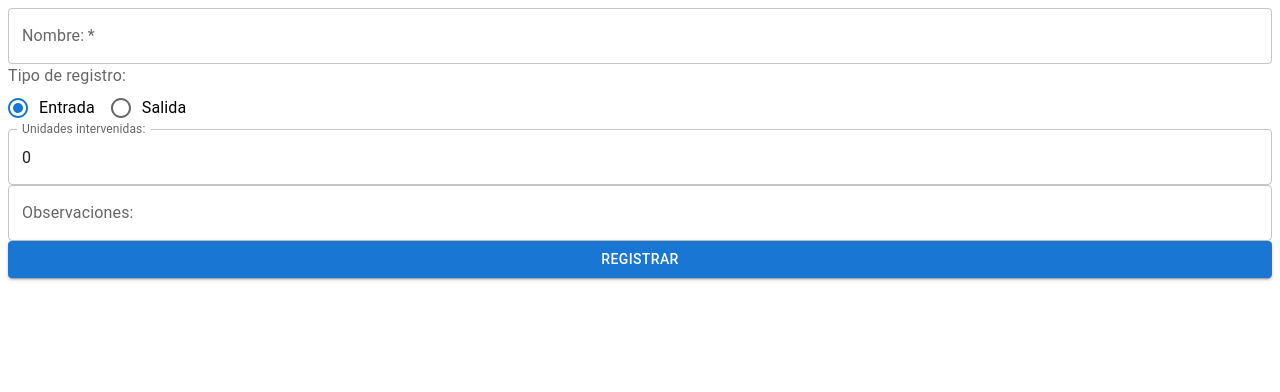
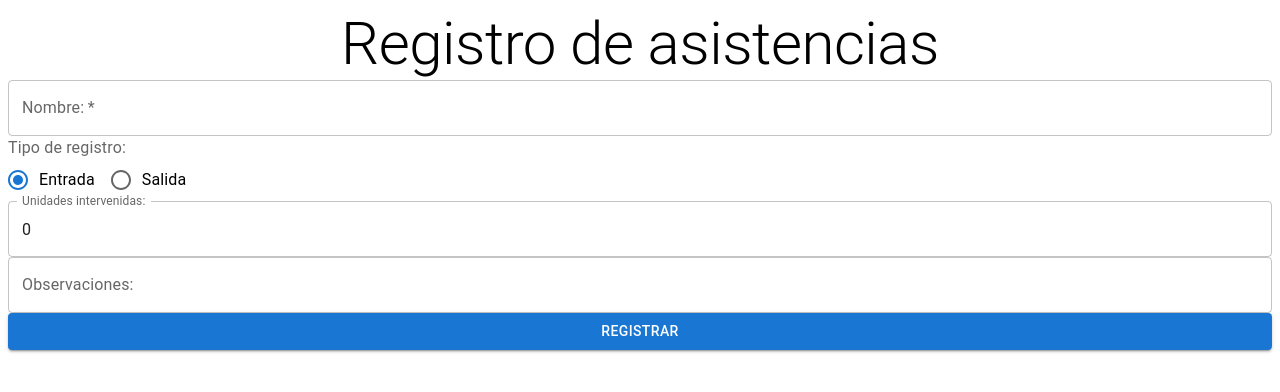
Before and after one commit to dylantopg/selfregistermigrate, a React (Vite) app: page / in a window 1280 px wide. Shown: the top 392 px of the page. Built offline with nearby package versions, Linux system fonts and the light colour scheme.

Commit message:
validaciones

```diff
--- a/src/App.jsx
+++ b/src/App.jsx
@@ -7,6 +7,7 @@ import {
   Radio,
   FormControl,
   FormLabel,
+  Typography,
 } from "@mui/material";
 
 export default function App() {
@@ -44,9 +45,17 @@ export default function App() {
     setTipoRegistro(event.target.value);
   };
 
+  const addRegistro = async (e) => {
+    e.preventDefault();
+    const timestamp = new Date();
+  };
+
   return (
     <>
       <form onSubmit={handleSubmit}>
+        <Typography variant="h2" align="center">
+          Registro de asistencias
+        </Typography>
         <FormControl fullWidth>
           <TextField
             label="Nombre:"
```
